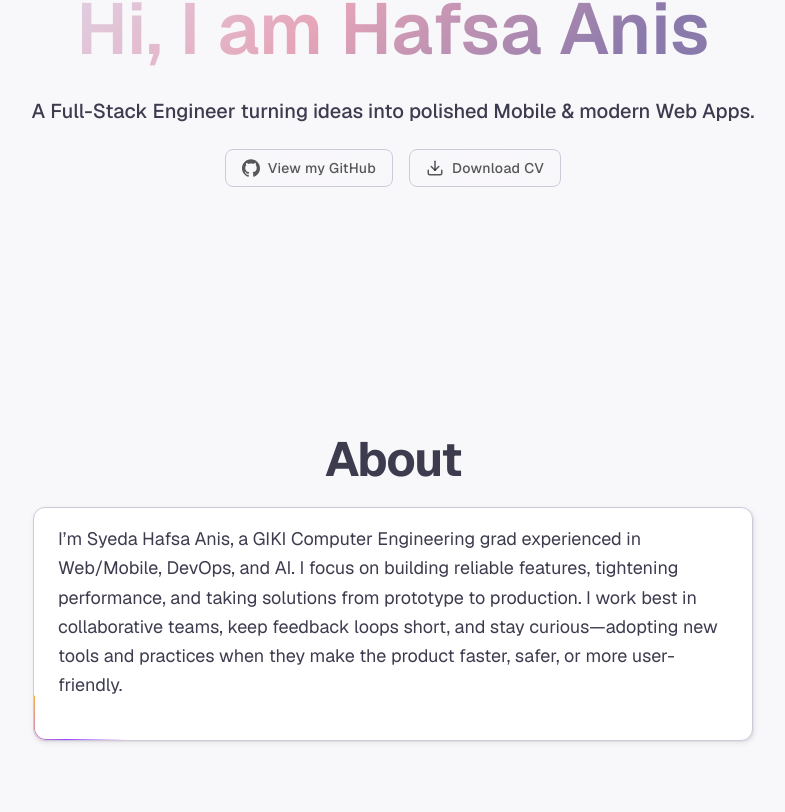
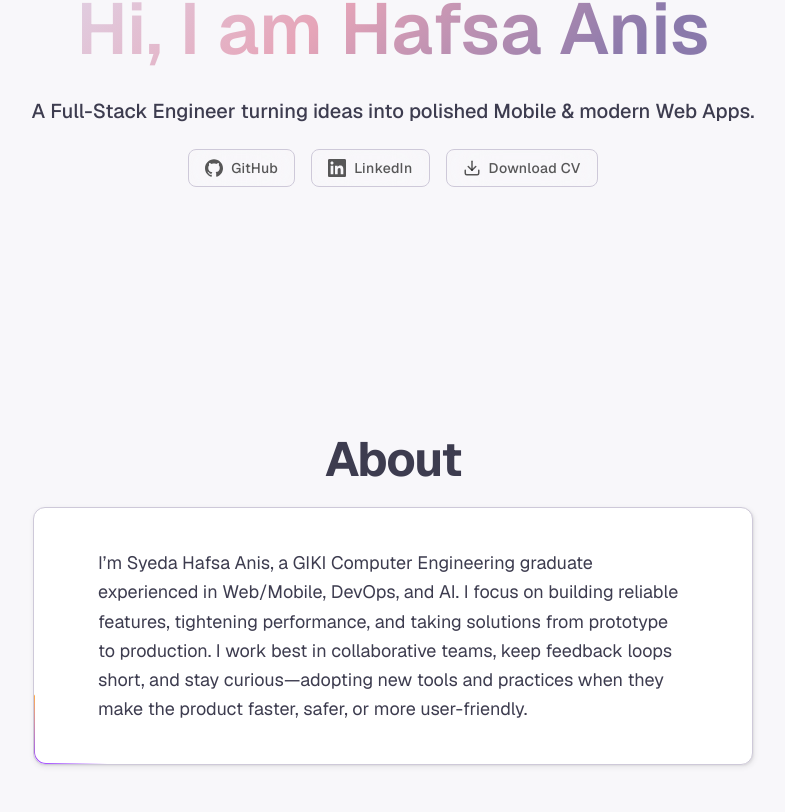
Before and after one commit to hafsa12310/my-portfolio, a Next.js app in the folder my-portfolio/: page / in a window 1280 px wide. Shown: the part 288-1100 px from the top of the page, without its empty margins (247-1032 px from the left). Built offline with nearby package versions, Linux system fonts and the light colour scheme.

Commit message:
changes in UI

```diff
--- a/my-portfolio/app/page.tsx
+++ b/my-portfolio/app/page.tsx
@@ -3,6 +3,7 @@
 import { AuroraText } from "@/components/ui/aurora-text"
 import { Timeline } from '@/components/ui/timeline';
 import { useState, useEffect } from "react";
+import { motion } from 'motion/react'
 import Navbar from '@/components/navbar';
 import { BorderBeam } from "@/components/ui/border-beam"
 import {
@@ -36,6 +37,7 @@ import {
   SiCplusplus,
   SiIntellijidea
   ,SiGithub
+  ,SiLinkedin
 } from 'react-icons/si'
 import { FiDownload } from 'react-icons/fi'
 
@@ -48,9 +50,7 @@ export default function Example() {
       title: "Oct 2024 - Present",
       content: (
         <div>
-          <p className="mb-2 text-lg md:text-xl font-semibold text-foreground">
-            Unikrew Solutions
-          </p>
+          <p className="mb-2 text-lg md:text-xl font-semibold text-foreground">Unikrew Solutions</p>
           <p className="mb-4 text-sm md:text-base text-foreground">Full Stack Engineer</p>
           <div className="grid grid-cols-2 gap-4">
             <ul className="list-disc pl-5 space-y-2 text-left">
@@ -69,9 +69,7 @@ export default function Example() {
       title: "July 2024 - Oct 2024",
       content: (
         <div>
-          <p className="mb-2 text-lg md:text-xl font-semibold text-foreground">
-            Sarmaaya Financials
-          </p>
+          <p className="mb-2 text-lg md:text-xl font-semibold text-foreground">Sarmaaya Financials</p>
           <p className="mb-4 text-sm md:text-base text-foreground">Backend Developer</p>
           <div className="grid grid-cols-2 gap-4">
             <ul className="list-disc pl-5 space-y-2 text-left">
@@ -79,7 +77,7 @@ export default function Example() {
                 Developed a scalable, efficient backend for a fintech app using Node.js and NestJS.
               </li>
               <li>
-               Created a reusable NestJS package library to streamline code sharing across projects.
+                Created a reusable NestJS package library to streamline code sharing across projects.
               </li>
             </ul>
           </div>
@@ -90,9 +88,7 @@ export default function Example() {
       title: "June 2023 - Aug 2023",
       content: (
         <div>
-          <p className="mb-2 text-lg md:text-xl font-semibold text-foreground">
-            Pakistan Civil Aviation Authority
-          </p>
+          <p className="mb-2 text-lg md:text-xl font-semibold text-foreground">Pakistan Civil Aviation Authority</p>
           <p className="mb-4 text-sm md:text-base text-foreground">Software Engineering Intern</p>
           <div className="grid grid-cols-2 gap-4">
             <ul className="list-disc pl-5 space-y-2 text-left">
@@ -123,6 +119,11 @@ export default function Example() {
     <div className="min-h-screen bg-background text-foreground">
       {/* Header */}
       <Navbar />
+      <motion.div
+        initial={{ opacity: 0, y: 10, scale: 0.997 }}
+        animate={{ opacity: 1, y: 0, scale: 1 }}
+        transition={{ type: 'spring', stiffness: 180, damping: 14, mass: 0.6 }}
+      >
 
       {/* Main content */}
       <main className="pt-24 px-6 flex items-center justify-center">
@@ -141,7 +142,17 @@ export default function Example() {
             >
               <span className="flex items-center gap-2">
                 <SiGithub size={18} />
-                <span>View my GitHub</span>
+                <span>GitHub</span>
+              </span>
+            </ShinyButton>
+
+            <ShinyButton
+              className="px-4 py-2 text-sm"
+              onClick={() => window.open('https://www.linkedin.com/in/syedahafsaanis/', '_blank')}
+            >
+              <span className="flex items-center gap-2">
+                <SiLinkedin size={18} />
+                <span>LinkedIn</span>
               </span>
             </ShinyButton>
 
@@ -164,9 +175,9 @@ export default function Example() {
       About
     </h1>
 
-    <Card className="relative mt-6 w-full max-w-[1000px] mx-auto overflow-hidden py-4">
-      <CardContent className="text-base md:text-lg leading-relaxed">I’m Syeda Hafsa Anis, a GIKI Computer Engineering grad experienced in Web/Mobile, DevOps, and AI. I focus on building reliable features, tightening performance, and taking solutions from prototype to production. I work best in collaborative teams, keep feedback loops short, and stay curious—adopting new tools and practices when they make the product faster, safer, or more user-friendly.</CardContent>
-      <CardFooter className="flex justify-between" />
+    <Card className="relative mt-6 p-10 w-full max-w-[1000px] mx-auto overflow-hidden">
+      <CardContent className="text-base md:text-lg leading-relaxed">I’m Syeda Hafsa Anis, a GIKI Computer Engineering graduate experienced in Web/Mobile, DevOps, and AI. I focus on building reliable features, tightening performance, and taking solutions from prototype to production. I work best in collaborative teams, keep feedback loops short, and stay curious—adopting new tools and practices when they make the product faster, safer, or more user-friendly.</CardContent>
+      {/* <CardFooter className="flex justify-between" /> */}
       <BorderBeam duration={8} size={100} />
     </Card>
   </div>
@@ -226,7 +237,7 @@ export default function Example() {
             {/* View source button (replace URL with actual repo) */}
             <div className="mt-3">
               <InteractiveHoverButton
-                className="mx-auto px-4 py-2 text-xs md:text-sm"
+                className="text-xs md:text-sm"
                 onClick={() => window.open('https://github.com/hafsa12310/Book-Blog', '_blank')}
               >
                 View source
@@ -252,7 +263,7 @@ export default function Example() {
             {/* View source button (replace URL with actual repo) */}
             <div className="mt-3">
               <InteractiveHoverButton
-                className="mx-auto px-4 py-2 text-xs md:text-sm"
+                className="text-xs md:text-sm"
                 onClick={() => window.open('https://github.com/hafsa12310/HR-Salary-Slip-Portal', '_blank')}
               >
                 View source
@@ -279,7 +290,7 @@ export default function Example() {
 
             <div className="mt-3">
               <InteractiveHoverButton
-                className="mx-auto px-4 py-2 text-xs md:text-sm"
+                className="text-xs md:text-sm"
                 onClick={() => window.open('https://github.com/hafsa12310/Library-Management-System', '_blank')}
               >
                 View source
@@ -443,6 +454,7 @@ export default function Example() {
       </div>
       {/* Scroll-to-top button */}
       <ScrollToTop />
-    </div>
+    </motion.div>
+  </div>
   );
 }
--- a/my-portfolio/components/ui/interactive-hover-button.tsx
+++ b/my-portfolio/components/ui/interactive-hover-button.tsx
@@ -1,27 +1,49 @@
 import { ArrowRight } from "lucide-react"
 
 import { cn } from "@/lib/utils"
+import { useState } from "react"
 
 export function InteractiveHoverButton({
   children,
   className,
   ...props
 }: React.ButtonHTMLAttributes<HTMLButtonElement>) {
+  const [hover, setHover] = useState(false)
+
   return (
     <button
+      onMouseEnter={() => setHover(true)}
+      onMouseLeave={() => setHover(false)}
       className={cn(
-        "group bg-background relative w-auto cursor-pointer overflow-hidden rounded-full border p-2 px-6 text-center font-semibold",
+        "bg-background relative w-auto cursor-pointer overflow-hidden rounded-full border p-2 px-6 text-center font-semibold",
         className
       )}
       {...props}
     >
       <div className="flex items-center gap-2">
-        <div className="bg-primary h-2 w-2 rounded-full transition-all duration-300 group-hover:scale-[100.8]"></div>
-        <span className="inline-block transition-all duration-300 group-hover:translate-x-12 group-hover:opacity-0">
+        <div
+          className={cn(
+            "bg-primary h-2 w-2 rounded-full transition-all duration-300",
+            hover && "scale-[100.8]"
+          )}
+        />
+        <span
+          className={cn(
+            "inline-block transition-all duration-300",
+            hover ? "translate-x-12 opacity-0" : "translate-x-0 opacity-100"
+          )}
+        >
           {children}
         </span>
       </div>
-      <div className="text-primary-foreground absolute top-0 z-10 flex h-full w-full translate-x-12 items-center justify-center gap-2 opacity-0 transition-all duration-300 group-hover:-translate-x-5 group-hover:opacity-100">
+
+      <div
+        className={cn(
+          "text-primary-foreground absolute top-0 z-10 flex h-full w-full items-center justify-center gap-2 transition-all duration-300",
+          hover ? "-translate-x-5 opacity-100" : "translate-x-12 opacity-0"
+        )}
+        aria-hidden={!hover}
+      >
         <span>{children}</span>
         <ArrowRight />
       </div>
--- a/my-portfolio/components/ui/magic-card.tsx
+++ b/my-portfolio/components/ui/magic-card.tsx
@@ -18,7 +18,7 @@ interface MagicCardProps {
 export function MagicCard({
   children,
   className,
-  gradientSize = 200,
+  gradientSize = 300,
   gradientColor = "#262626",
   gradientOpacity = 0.8,
   gradientFrom = "#9E7AFF",
@@ -76,7 +76,7 @@ export function MagicCard({
       onPointerEnter={reset}
     >
       <motion.div
-        className="bg-border pointer-events-none absolute inset-0 rounded-[inherit] duration-300 group-hover:opacity-100"
+        className="bg-border pointer-events-none absolute inset-0 rounded-[inherit] duration-300 group-hover:opacity-50"
         style={{
           background: useMotionTemplate`
           radial-gradient(${gradientSize}px circle at ${mouseX}px ${mouseY}px,
@@ -89,7 +89,7 @@ export function MagicCard({
       />
       <div className="bg-background absolute inset-px rounded-[inherit]" />
       <motion.div
-        className="pointer-events-none absolute inset-px rounded-[inherit] opacity-0 transition-opacity duration-300 group-hover:opacity-100"
+        className="pointer-events-none absolute inset-px rounded-[inherit] opacity-0 transition-opacity duration-300 group-hover:opacity-50"
         style={{
           background: useMotionTemplate`
             radial-gradient(${gradientSize}px circle at ${mouseX}px ${mouseY}px, ${gradientColor}, transparent 100%)
--- a/my-portfolio/components/ui/timeline.tsx
+++ b/my-portfolio/components/ui/timeline.tsx
@@ -26,7 +26,7 @@ export const Timeline = ({ data }: { data: TimelineEntry[] }) => {
 
   const { scrollYProgress } = useScroll({
     target: containerRef,
-    offset: ["start 10%", "end 50%"],
+    offset: ["start 0%", "end 100%"],
   });
 
   const heightTransform = useTransform(scrollYProgress, [0, 1], [0, height]);
@@ -58,7 +58,7 @@ export const Timeline = ({ data }: { data: TimelineEntry[] }) => {
               </h3>
             </div>
 
-            <div className="relative pl-20 pr-4 md:pl-4 w-full">
+            <div className="relative pl-20 md:pl-4 w-full">
               <h3 className="md:hidden block text-xl mb-4 text-left font-bold text-neutral-500 dark:text-neutral-500">
                 {item.title}
               </h3>
```
